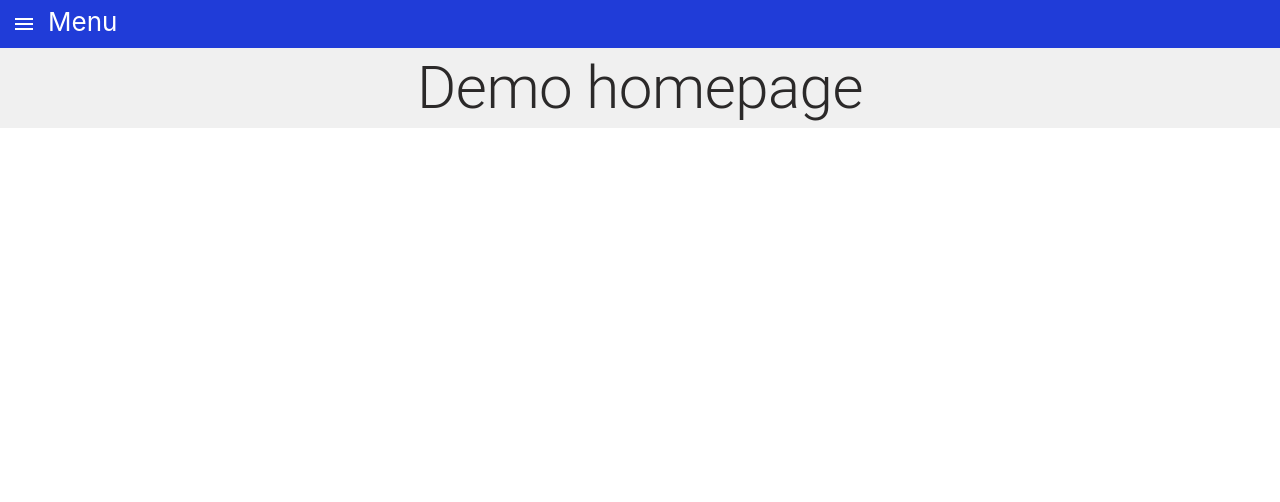
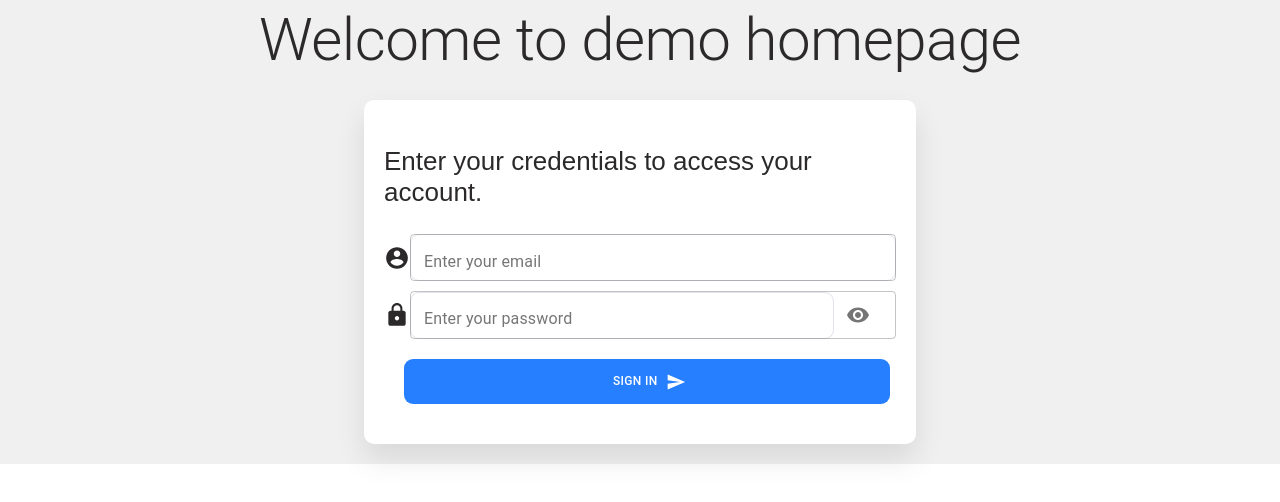
Before and after one commit to yungwenpeng/react-dashboard-example, a React (Create React App) app: page / in a window 1280 px wide. Shown: the top 502 px of the page. Built offline with nearby package versions, Linux system fonts and the light colour scheme.

Commit message:
Add Sign In/Out function for localhost server
1. create component login:
   $ npx generate-react-cli component login
2. install dependencies:
   $ npm install --save-dev express cors jwt-decode
   $ npm install @mui/material @emotion/react @emotion/styled @mui/icons-material

```diff
--- a/src/App.js
+++ b/src/App.js
@@ -1,10 +1,19 @@
 import './App.css';
 import { BrowserRouter, Route, Routes } from 'react-router-dom';
+import Login from './components/Login/Login';
 import DrawerComponent from './components/Drawer/Drawer';
 import Home from './pages/Home/Home';
 import Dashboard from './pages/Dashboard/Dashboard';
+import useToken from './useToken';
 
 function App() {
+
+  const { token, setToken } = useToken();
+
+  if(!token) {
+    return <Login setToken={setToken} />
+  }
+
   return (
     <div className="App">
       <BrowserRouter>
--- a/src/components/Drawer/Drawer.js
+++ b/src/components/Drawer/Drawer.js
@@ -7,8 +7,17 @@ import { Link } from 'react-router-dom';
 
 import MenuIcon from "@material-ui/icons/Menu";
 import DashboardIcon from '@material-ui/icons/Dashboard';
+import useToken from '../../useToken';
+import jwt_decode from "jwt-decode";
+import LogoutIcon from '@mui/icons-material/Logout';
 
 const useStyles = makeStyles(()=>({
+    welcome:{
+      color: "blue",
+      fontSize: "18px",
+      textAlign: 'center',
+      padding: '10px'
+    },
     link:{
         textDecoration:"none",
         color: "black",
@@ -22,6 +31,18 @@ const useStyles = makeStyles(()=>({
 function DrawerComponent() {
   const classes = useStyles();
   const [openDrawer, setOpenDrawer] = useState(false);
+  const { token } = useToken();
+  let decoded = jwt_decode(token);
+  const signoutSubmit = (e) => {
+    e.preventDefault();
+    let n = sessionStorage.length;
+    while(n--) {
+      let key = sessionStorage.key(n);
+      sessionStorage.removeItem(key);
+    }
+    window.location.reload(false);
+  }
+
 
   return (
     <>
@@ -29,6 +50,7 @@ function DrawerComponent() {
         open={openDrawer}
         onClose={() => setOpenDrawer(false)}
       >
+        <i className={classes.welcome}> Hi, {decoded['name'].slice(0, decoded['name'].lastIndexOf("@"))}</i>
         <List>
           <ListItem onClick={() => setOpenDrawer(false)}>
             <ListItemIcon><HomeIcon/></ListItemIcon>
@@ -47,8 +69,21 @@ function DrawerComponent() {
           </ListItem>
           <Divider/>
         </List>
+        {
+          (token) ? (
+            <List>
+              <ListItem onClick={() => setOpenDrawer(false)}>
+                <ListItemIcon><LogoutIcon/></ListItemIcon>
+                <ListItemText onClick={signoutSubmit}>
+                  <Link to="/" className={classes.link}>Sign out</Link>
+                </ListItemText>
+              </ListItem>
+          <Divider/>
+            </List>
+          ) : ('')
+        }
       </Drawer>
-    <IconButton onClick={() => setOpenDrawer(!openDrawer)}className={classes.icon}>
+      <IconButton onClick={() => setOpenDrawer(!openDrawer)} className={classes.icon}>
         <MenuIcon />
       </IconButton>
     </>
--- /dev/null
+++ b/src/components/Login/Login.css
@@ -0,0 +1,76 @@
+.login-header {
+    background-color: #f0f0f0;
+    min-height: 10vh;
+    display: flex;
+    flex-direction: column;
+    align-items: center;
+    justify-content: center;
+    font-size: calc(10px + 2vmin);
+    color: rgb(43, 41, 41);
+}
+
+.card {
+    height: 70%;
+    width: 40%;
+    background-color: #fff;
+    position: relative;
+    box-shadow: 0 15px 30px rgba(0, 0, 0, 0.1);
+    font-family: 'Poppins', sans-serif;
+    border-radius: 10px;
+    padding: 20px;
+    margin: 20px;
+}
+
+.input-text {
+    position: relative;
+    margin-top: 10px;
+    width: 100%;
+}
+
+input[type="text"] {
+    height: 45px;
+    width: 100%;
+    border: none;
+    border-radius: 9px;
+    border: 1px solid #e0e3e9;
+    padding: 0 10px;
+    padding-left: 10px;
+    outline: 10;
+    font-size: 15px
+}
+
+input[type="password"] {
+    height: 45px;
+    width: 100%;
+    border: none;
+    border-radius: 9px;
+    border: 1px solid #e0e3e9;
+    padding: 0 10px;
+    padding-left: 20px;
+    padding-right: 27px;
+    outline: 10
+}
+
+.buttons button {
+    height: 45px;
+    width: 95%;
+    border: none;
+    background-color: #267fff;
+    border-radius: 9px;
+    font-size: 12px;
+    outline: 0;
+    color: #fff;
+    cursor: pointer;
+    transition: all 0.5s;
+    margin: 20px;
+}
+
+.buttons button:hover {
+    background-color: #083c87;
+}
+
+.login-wrapper {
+    display: flex;
+    flex-direction: column;
+    align-items: center;
+}
--- /dev/null
+++ b/src/components/Login/Login.js
@@ -0,0 +1,104 @@
+import { useState } from 'react';
+import { Typography, Box, TextField, Button, IconButton } from "@material-ui/core";
+import AccountCircleIcon from '@material-ui/icons/AccountCircle';
+import LockIcon from '@material-ui/icons/Lock';
+import SendIcon from '@material-ui/icons/Send';
+import VisibilityIcon from '@material-ui/icons/Visibility';
+import VisibilityOffIcon from '@material-ui/icons/VisibilityOff';
+import './Login.css';
+import PropTypes from 'prop-types';
+import { api_url } from '../../environment/environment';
+
+async function loginUser(credentials) {
+  console.log('loginUser:', credentials['username']);
+  let login_data = '{"username":"' + credentials['username']
+                            + '", "password":"'+ credentials['password'] + '"}'
+
+  return fetch(api_url + '/login', {
+    method: 'POST',
+    headers: new Headers({
+      'Content-Type': 'application/json',
+      'Accept': 'application/json'
+    }),
+    body: login_data
+  })
+    .then(data => data.json())
+}
+
+
+function Login({ setToken }) {
+  const[eye,seteye] = useState(true);
+  const[textFieldType,setTextFieldType] = useState("password");
+  const [username, setUserName] = useState();
+  const [password, setPassword] = useState();
+
+  const handleSubmit = async e => {
+    e.preventDefault();
+    const token = await loginUser({
+      username,
+      password
+    });
+    setToken(token);
+  }
+
+  const Eye = () => {
+    if(textFieldType === "password"){
+      setTextFieldType("text");
+      seteye(false);
+    } else{
+      setTextFieldType("password");
+      seteye(true);
+    }
+  }
+
+  return (
+    <>
+      <header className='App-header'>
+        <Typography variant="h2">Welcome to demo homepage</Typography>
+      </header>
+      <form className="login-header" onSubmit={handleSubmit}>
+        <div className="card">
+          <p>Enter your credentials to access your account.</p>
+          <Box sx={{ display: 'flex', alignItems: 'center' }}>
+            <AccountCircleIcon fontSize='inherit' sx={{ color: 'action.active', mr: 1, my: 0.5 }} />
+            <TextField
+              type="text"
+              className="input-text"
+              id="input-with-email"
+              label="Enter your email"
+              variant="outlined"
+              onChange={e => setUserName(e.target.value)}
+            />
+          </Box>
+          <Box className="input-text" sx={{ display: 'flex', alignItems: 'center' }}>
+            <LockIcon fontSize='inherit' sx={{ color: 'action.active', mr: 1, my: 0.5 }} />
+            <TextField
+              type={textFieldType}
+              className="input-text"
+              id="input-with-password"
+              label="Enter your password"
+              InputProps={{
+                endAdornment: (
+                  <IconButton onClick={Eye}>
+                    {eye ? <VisibilityIcon /> : <VisibilityOffIcon />}
+                  </IconButton>
+                )
+              }}
+              variant="outlined"
+              onChange={e => setPassword(e.target.value)}
+            />
+          </Box>
+          <div className="buttons">
+            <Button className='button' variant="outlined" endIcon={<SendIcon />} type="submit">Sign In</Button>
+          </div>
+        </div>
+      </form>
+    </>
+  );
+}
+
+export default Login;
+
+Login.propTypes = {
+  setToken: PropTypes.func.isRequired
+}
--- /dev/null
+++ b/src/useToken.js
@@ -0,0 +1,22 @@
+import { useState } from 'react';
+
+function useToken() {
+  const getToken = () => {
+    const tokenString = sessionStorage.getItem('token');
+    const userToken = JSON.parse(tokenString);
+    return userToken?.token
+  };
+  const [token, setToken] = useState(getToken());
+
+  const saveToken = userToken => {
+    sessionStorage.setItem('token', JSON.stringify(userToken));
+    setToken(userToken.token);
+  };
+
+  return {
+    setToken: saveToken,
+    token
+  }
+}
+
+export default useToken;
```
Also changed, not shown: 1 other file (tests, documents, lock files or other folders). Lines whose indentation alone changed are shown as unchanged.
